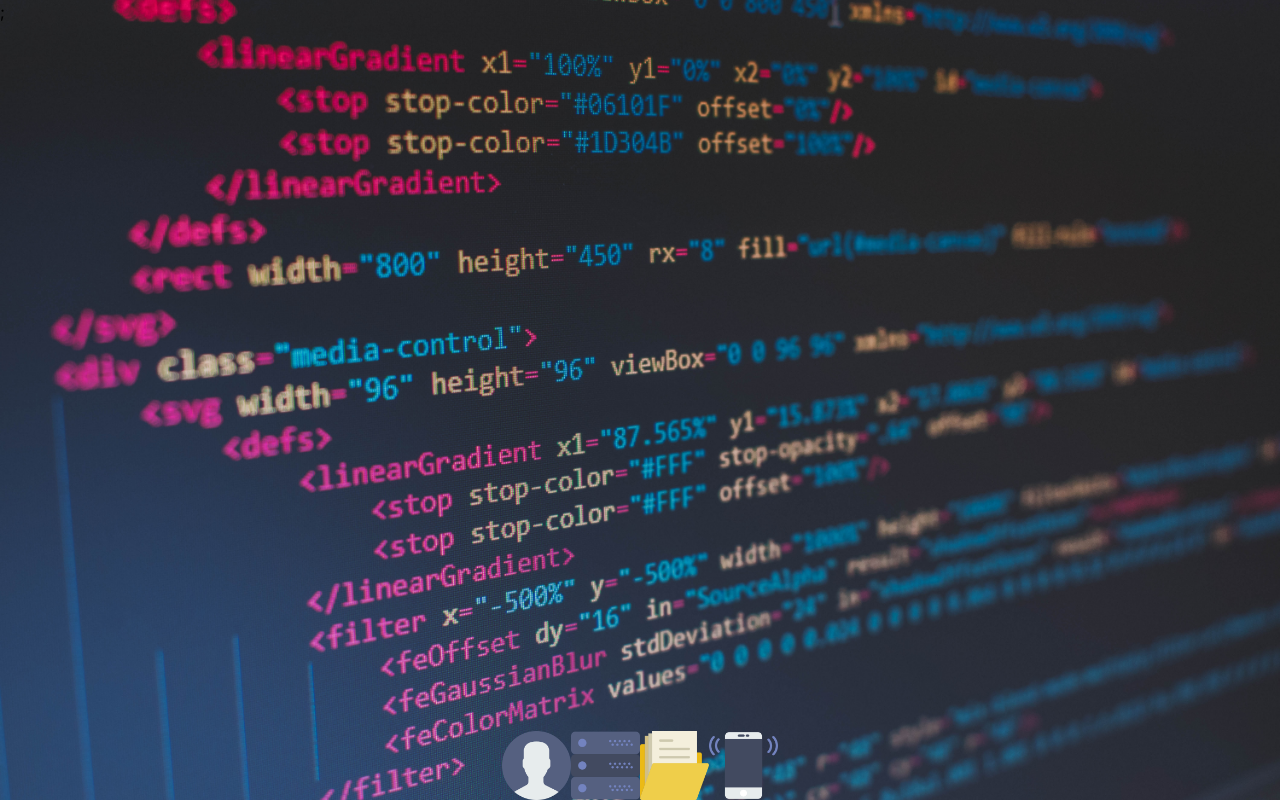
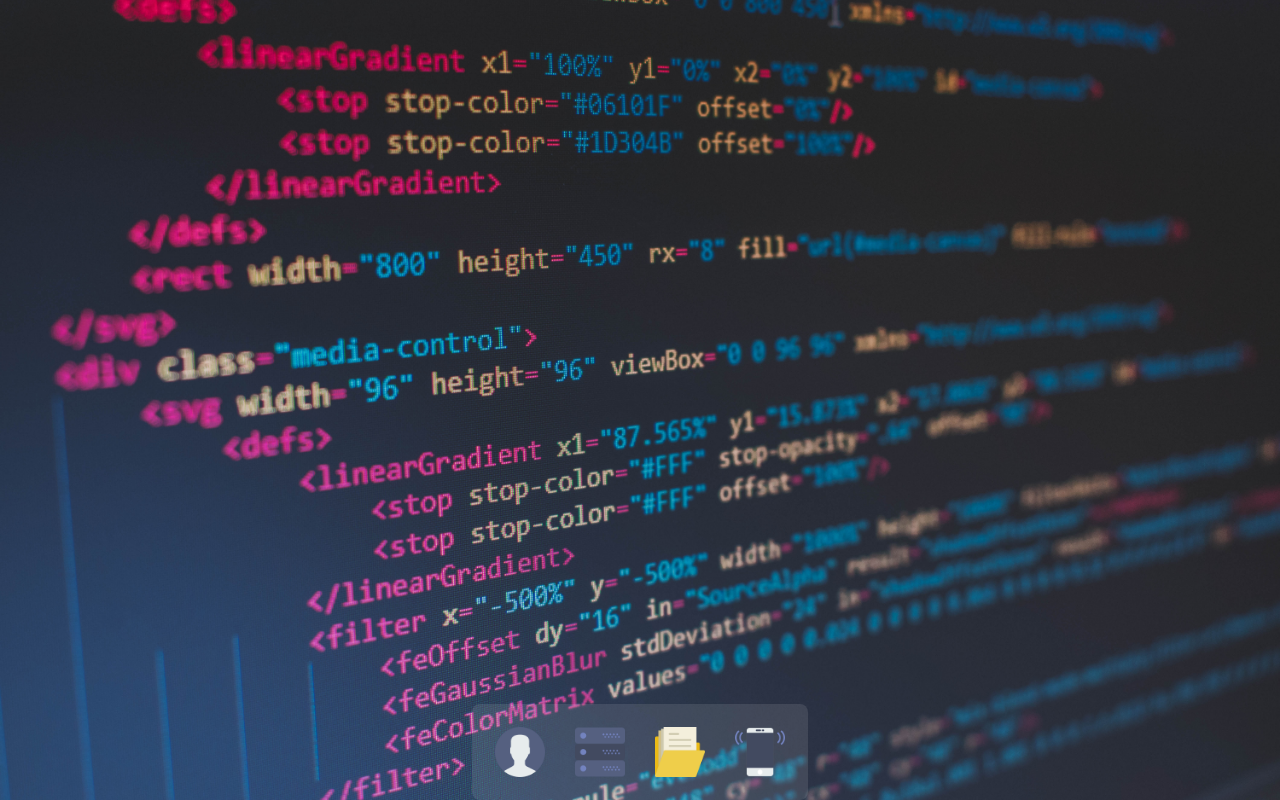
Before and after one commit to Zukauskas/portfolio, a Next.js app: page / in a window 1280 px wide. Built offline with nearby package versions, Linux system fonts and the light colour scheme.

Commit message:
fix themeing

```diff
--- a/app/page.tsx
+++ b/app/page.tsx
@@ -1,5 +1,6 @@
 import { LandingPage } from "@/components/landing-page";
 import { PrimeReactProvider } from "primereact/api";
+import "primereact/resources/themes/md-dark-indigo/theme.css";
 
 export default function Home(): JSX.Element {
   return (
--- a/components/task-bar/TaskBar.tsx
+++ b/components/task-bar/TaskBar.tsx
@@ -5,31 +5,27 @@ import { Dock } from "primereact/dock";
 const Taskbar = () => {
   const dockItems = [
     {
-      icon: () => <img src="/task-bar-icons/user.png" width={69} />,
+      icon: () => <img src="/task-bar-icons/user.png" width="50pxs" />,
       label: "About Me",
       command: () => console.log("About Me"),
     },
     {
-      icon: () => <img src="/task-bar-icons/server.png" width={69} />,
+      icon: () => <img src="/task-bar-icons/server.png" width="50pxs" />,
       label: "Tech Stack",
       command: () => console.log("Tech Stack"),
     },
     {
-      icon: () => <img src="/task-bar-icons/folder.png" width={69} />,
+      icon: () => <img src="/task-bar-icons/folder.png" width="50pxs" />,
       label: "Projects",
       command: () => console.log("Projects"),
     },
     {
-      icon: () => <img src="/task-bar-icons/smartphone.png" width={69} />,
+      icon: () => <img src="/task-bar-icons/smartphone.png" width="50pxs" />,
       label: "Contacts",
       command: () => console.log("Contacts"),
     },
   ];
-  return (
-    <div>
-      <Dock model={dockItems} />;
-    </div>
-  );
+  return <Dock model={dockItems} />;
 };
 
 export default Taskbar;
--- a/package.json
+++ b/package.json
@@ -24,6 +24,7 @@
     "lucide-react": "^0.378.0",
     "next": "^14.2.3",
     "postcss": "^8.4.38",
+    "primeflex": "^3.3.1",
     "primereact": "^10.6.6",
     "react": "18.2.0",
     "react-dom": "18.2.0",
```
Also changed, not shown: 1 other file (tests, documents, lock files or other folders).
